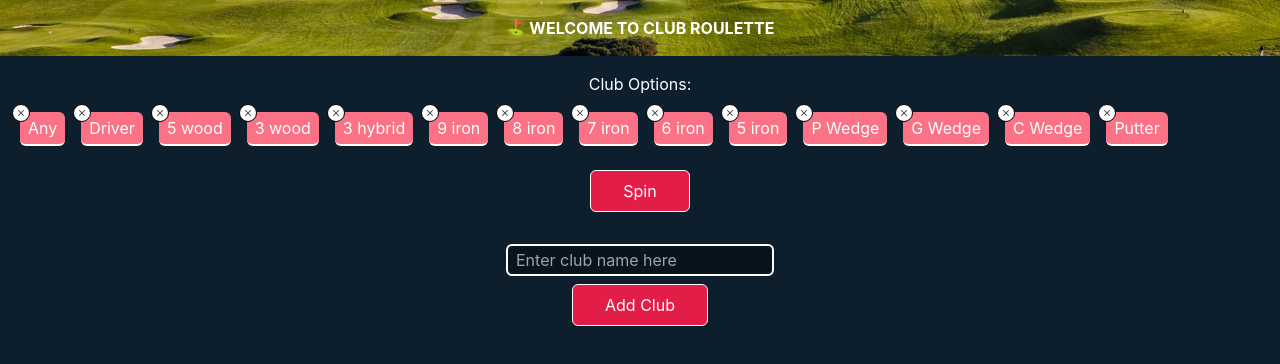
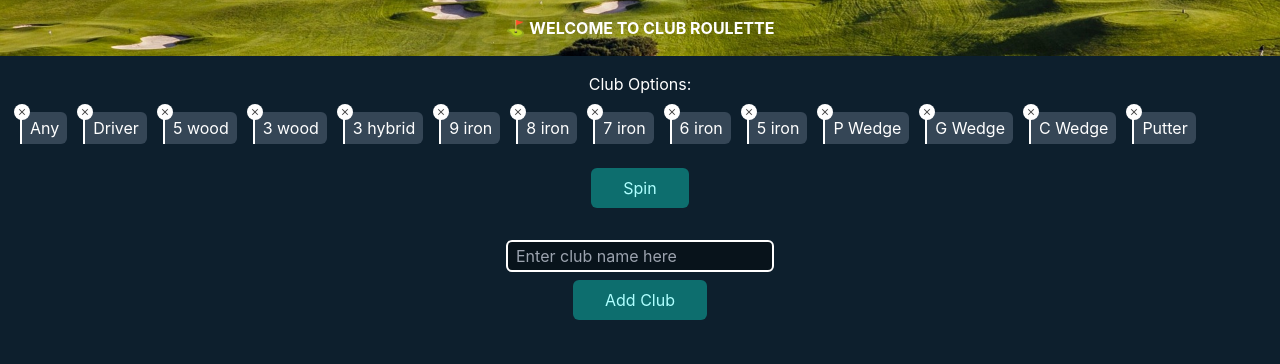
Before and after one commit to GabeDiniz/club-roulette, a React (Create React App) app: page / in a window 1280 px wide. Shown: the top 364 px of the page. Built offline with nearby package versions, Linux system fonts and the light colour scheme.

Commit message:
style: color revamp

```diff
--- a/src/components/Navbar.js
+++ b/src/components/Navbar.js
@@ -7,7 +7,7 @@ const Navbar = () => {
       {/* JSX content of the component */}
       <img className="w-full h-full object-cover" src={banner} alt="Banner" />
       <span className="absolute w-full h-14 bg-main opacity-50"></span>
-      <h1 className="absolute uppercase font-bold text-white">
+      <h1 className="absolute uppercase font-bold text-txt_main">
         ⛳ Welcome to Club Roulette
       </h1>
       {/* Add your HTML/JSX content here */}
--- a/src/components/SpinningWheel.js
+++ b/src/components/SpinningWheel.js
@@ -52,18 +52,18 @@ const SpinningWheel = ({ initialOptions }) => {
   };
 
   return (
-    <div className="flex flex-col bg-bg_main h-screen text-white">
+    <div className="flex flex-col bg-bg_main h-screen text-txt_main">
       <h1 className="my-4">Club Options:</h1>
       {/* The Wheel style={{ transform: `rotateX(${spinNumber}deg)` }}*/}
       <div className="flex flex-wrap mx-3">
         {options.map((option, index) => (
           <div
             key={index}
-            className="relative bg-rose-400 border-white rounded-md border-b-2 px-2 py-1 mx-2 mb-4"
+            className="relative bg-bg_accent border-white border-l-2 rounded-r-md px-2 py-1 mx-2 mb-4"
           >
             <div
               onClick={handleDelete}
-              className="rounded-full border-black border-[0.1rem] bg-white absolute -left-2 -top-2 p-1"
+              className="rounded-full bg-white absolute -left-2 -top-2 p-1"
               data-option={option}
             >
               <img className="w-2 h-2" src={del} alt="Delete" />
@@ -75,7 +75,7 @@ const SpinningWheel = ({ initialOptions }) => {
 
       {/* Button to spin the wheel */}
       <button
-        className="bg-rose-600 border border-white rounded-md mt-2 mx-auto px-8 py-2 hover:bg-rose-800"
+        className="bg-bg_button text-txt_accent rounded-md mt-2 mx-auto px-8 py-2"
         onClick={spinWheel}
       >
         Spin
@@ -98,7 +98,7 @@ const SpinningWheel = ({ initialOptions }) => {
         />
         <button
           type="submit"
-          className="bg-rose-600 border border-white rounded-md mt-2 mx-auto px-8 py-2 hover:bg-rose-800"
+          className="bg-bg_button text-txt_accent rounded-md mt-2 mx-auto px-8 py-2"
         >
           Add Club
         </button>
--- a/tailwind.config.js
+++ b/tailwind.config.js
@@ -29,8 +29,8 @@ module.exports = {
       // },
       colors: {
         bg_main: "#0D1F2D",
-        bg_accent: "#1d2e3d",
-        bg_button: "#4a9d9c",
+        bg_accent: "#354656",
+        bg_button: "#0D6E6E",
         txt_main: "#FFFFFF",
         txt_accent: "#afffff",
         primary: "#3d3a3d",
```
